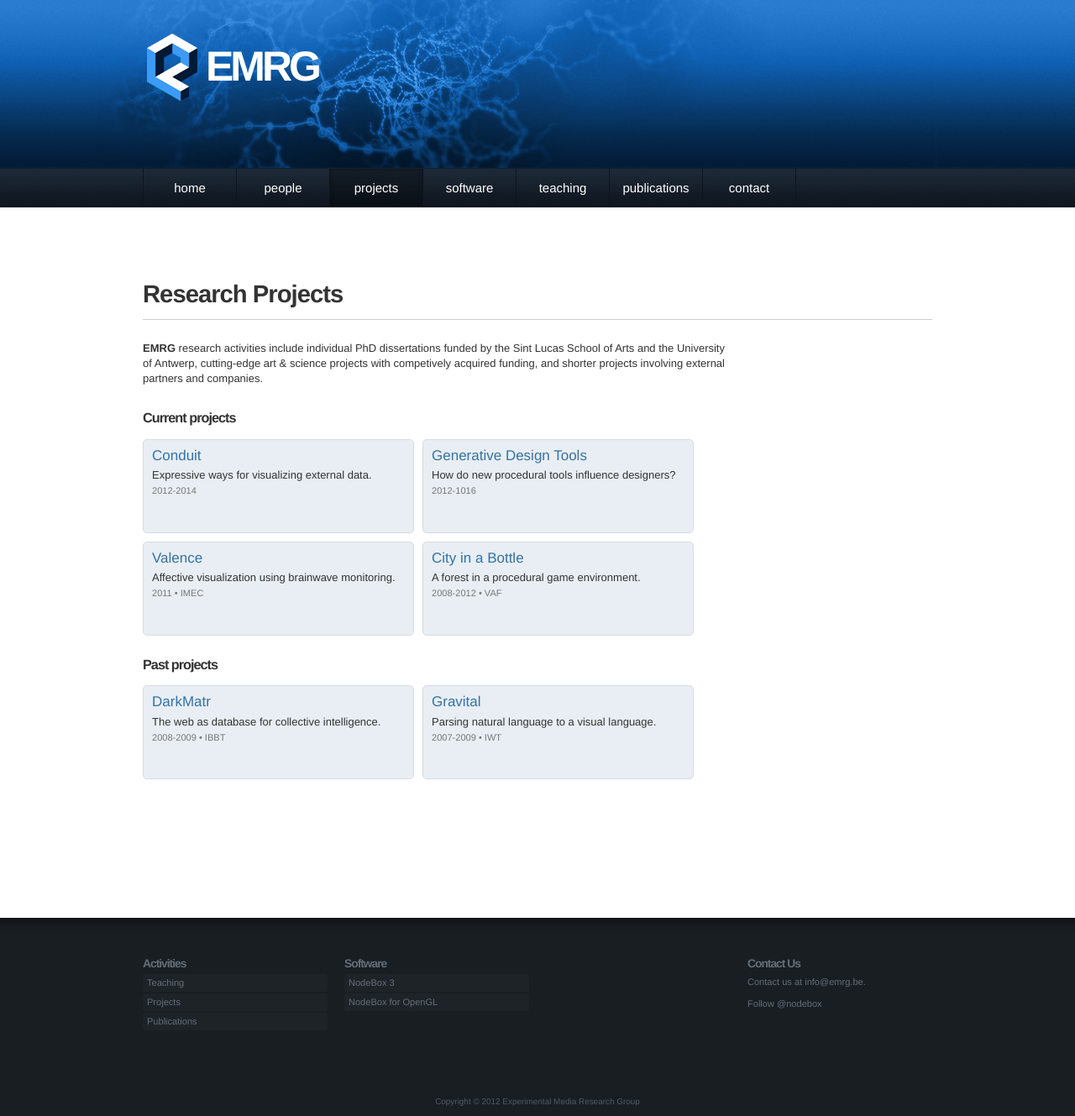
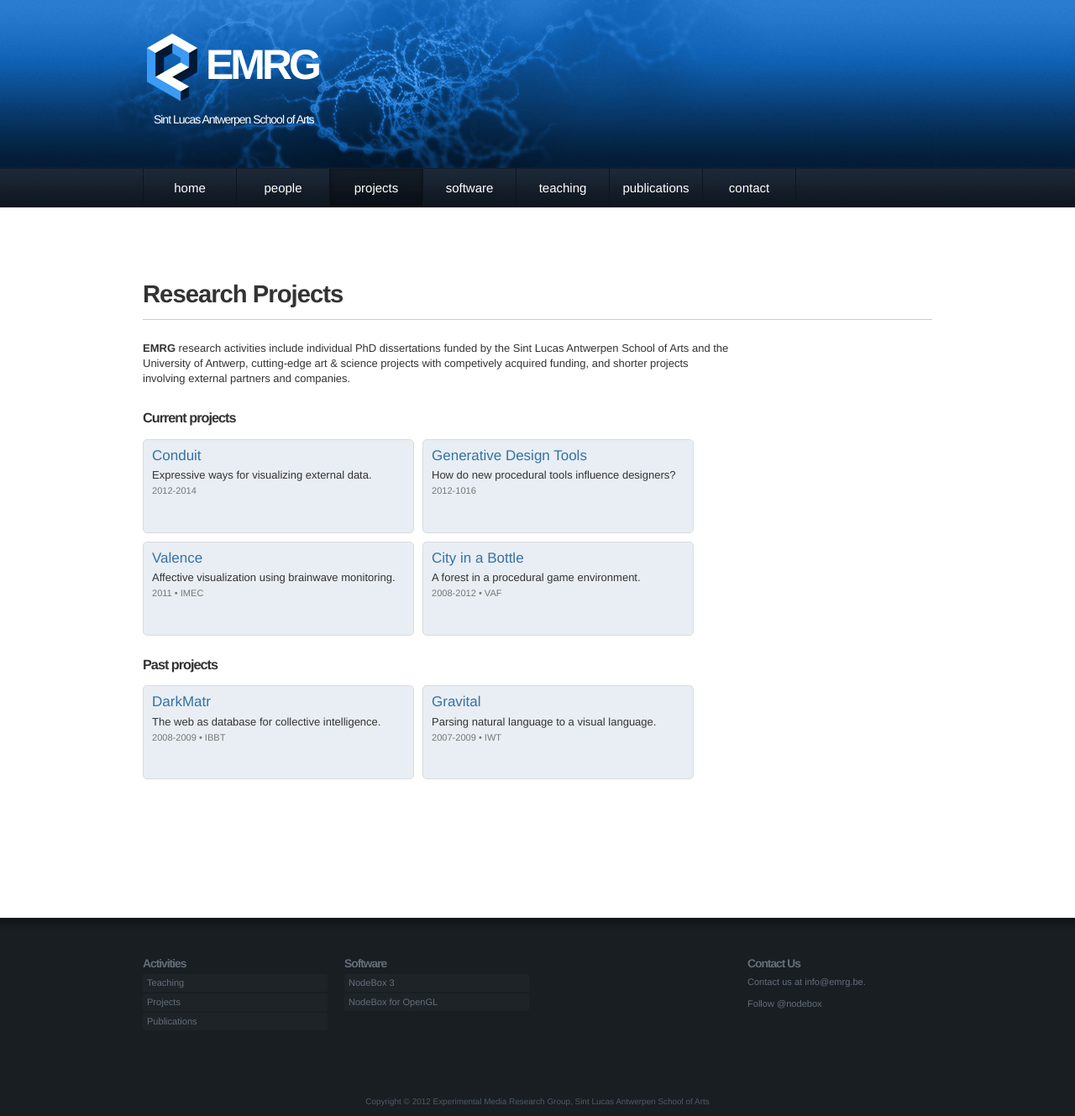
Before and after one commit to nodebox/emrg.be, a Jekyll site: the page built from projects/index.md, in a window 1280 px wide. Shown: the whole page at 84% size. Built offline with Jekyll 4.4.1, drawn with Linux system fonts in a browser that asks for light colours; nearby versions of some CDN libraries; comment, search, counter and statistics services are not loaded.

Commit message:
SLA header

```diff
--- a/_layouts/base.html
+++ b/_layouts/base.html
@@ -24,8 +24,9 @@
 <header>
   <div class="container">
     <div class="sixteen columns">
-      <h1><a target="_top" href="/"><img src="/media/img/emrg-icon.png" alt="EMRG Icon"></a></h1>
-      <small>EMRG</small>
+      <a class="logo" target="_top" href="/"><img src="/media/img/emrg-icon.png" alt="EMRG Icon"></a>
+      <h1>EMRG</h1>
+      <h2>&nbsp;<a target="_new" href="http://sintlucasantwerpen.be">Sint Lucas Antwerpen School of Arts</a></h2>
     </div>
   </div>
 </header>
@@ -79,7 +80,7 @@
       <script>!function(d,s,id){var js,fjs=d.getElementsByTagName(s)[0];if(!d.getElementById(id)){js=d.createElement(s);js.id=id;js.src="//platform.twitter.com/widgets.js";fjs.parentNode.insertBefore(js,fjs);}}(document,"script","twitter-wjs");</script>
     </div>
     <div class="sixteen columns copyright">
-      <p><small>Copyright &copy; 2012 Experimental Media Research Group</small></p>
+      <p><small>Copyright &copy; 2012 Experimental Media Research Group, Sint Lucas Antwerpen School of Arts</small></p>
     </div>
   </div>
 </footer> <!-- #footer -->
--- a/media/css/screen.css
+++ b/media/css/screen.css
@@ -104,17 +104,26 @@ header, header a {
     color: #fff;
 }
 
-header h1 {
+header .logo {
     float: left;
+    clear: both;
     margin: 0 10px 0 0;
 }
 
-header small {
-    display: block;
-    margin: 30px 0 0 0;
+header h1 {
+    margin: 12px 0 0 0;
     font-size: 50px;
     font-weight: bold;
     letter-spacing: -4px;
+    line-height: 50px;
+}
+
+header h2 {
+    margin: 0 0 0 5px;
+    font-size: 14px;
+    font-weight: normal;
+    line-height: 1em;
+    letter-spacing: -1px;
 }
 
 /* Navigation */
--- a/projects/index.md
+++ b/projects/index.md
@@ -4,7 +4,7 @@ section: projects
 body: projects-overview
 title: Research Projects
 ---
-**EMRG** research activities include individual PhD dissertations funded by the Sint Lucas School of Arts and the University of Antwerp, cutting-edge art &amp; science projects with competively acquired funding, and shorter projects involving external partners and companies.
+**EMRG** research activities include individual PhD dissertations funded by the Sint Lucas Antwerpen School of Arts and the University of Antwerp, cutting-edge art &amp; science projects with competively acquired funding, and shorter projects involving external partners and companies.
 
 Current projects
 ----------------
```
Also changed, not shown: contact/index.md (+1 -1 lines), people/index.md (+3 -3 lines), teaching/index.md (+1 -1 lines).
